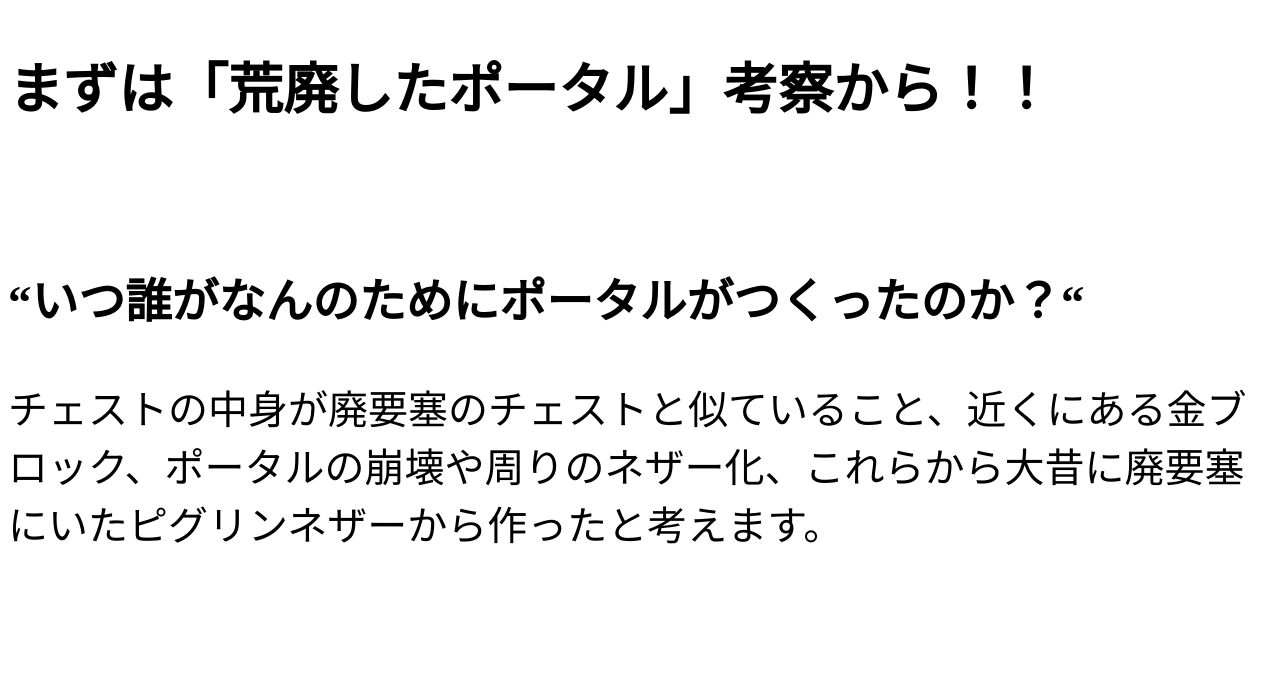
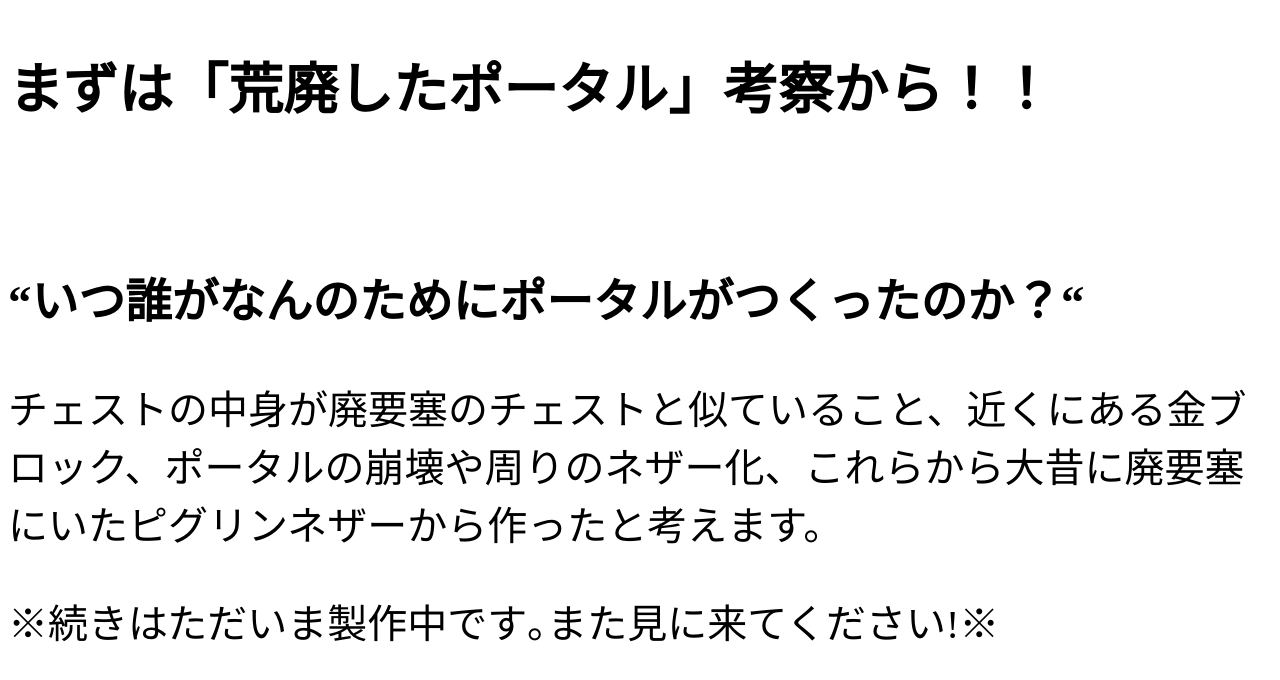
Before and after one commit to taimicraft/taimicraft.github.io, a plain HTML site: page index.html in a window 1280 px wide. Shown: the part 1305-1985 px from the top of the page. Before the commit the page ends 1897 px from the top, so only its background shows below. Drawn offline with Linux system fonts and the light colour scheme.

Commit message:
Add note about ongoing content development
Added a note indicating that the content is under construction and invites readers to revisit.

```diff
--- a/index.html
+++ b/index.html
@@ -35,6 +35,6 @@
     <br>
     <h3>“いつ誰がなんのためにポータルがつくったのか？“</h3>
     <p>チェストの中身が廃要塞のチェストと似ていること、近くにある金ブロック、ポータルの崩壊や周りのネザー化、これらから大昔に廃要塞にいたピグリンネザーから作ったと考えます。</p>
-
+    <p>※続きはただいま製作中です｡また見に来てください!※</p>
 </body>
 </html>
```
